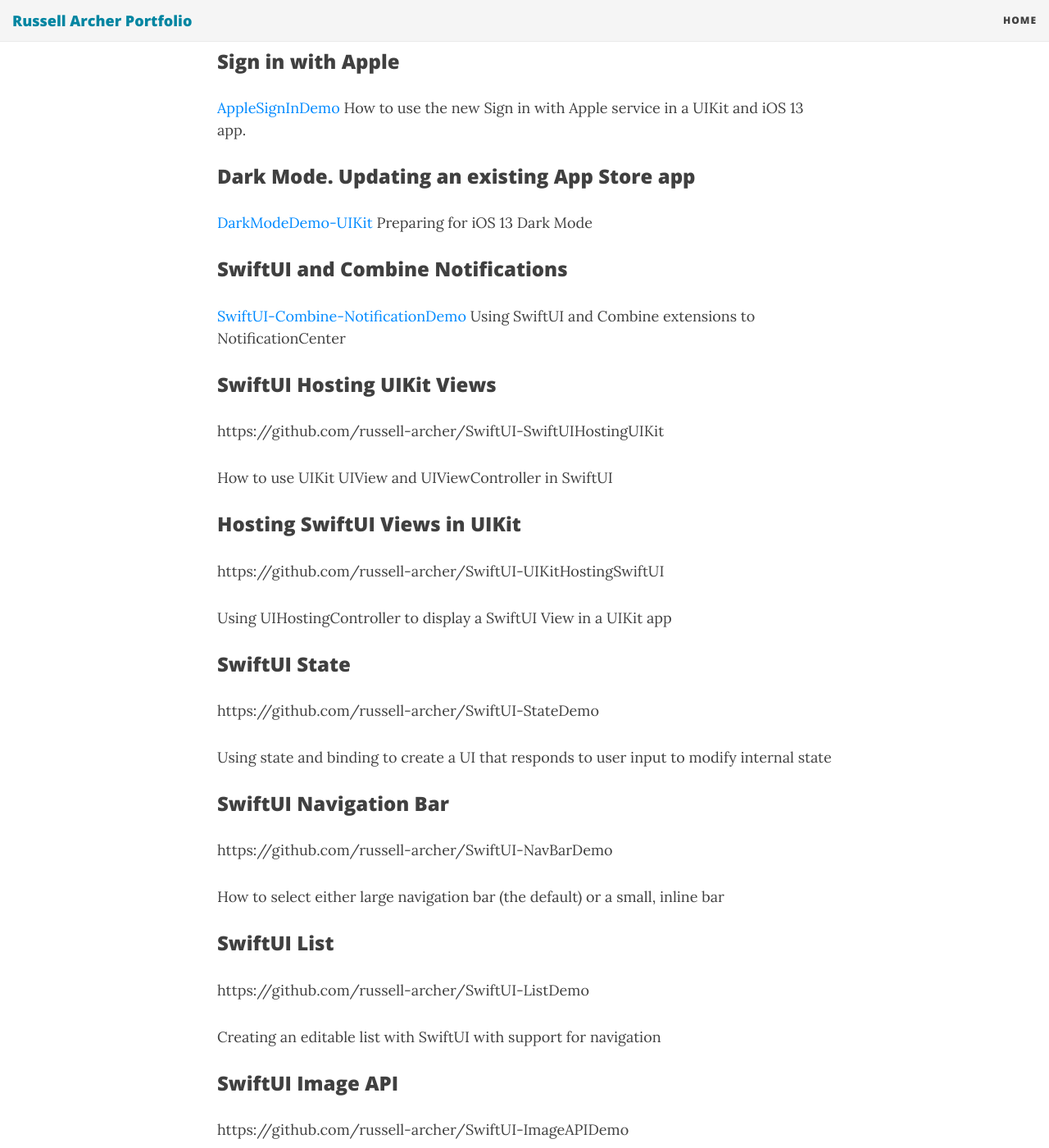
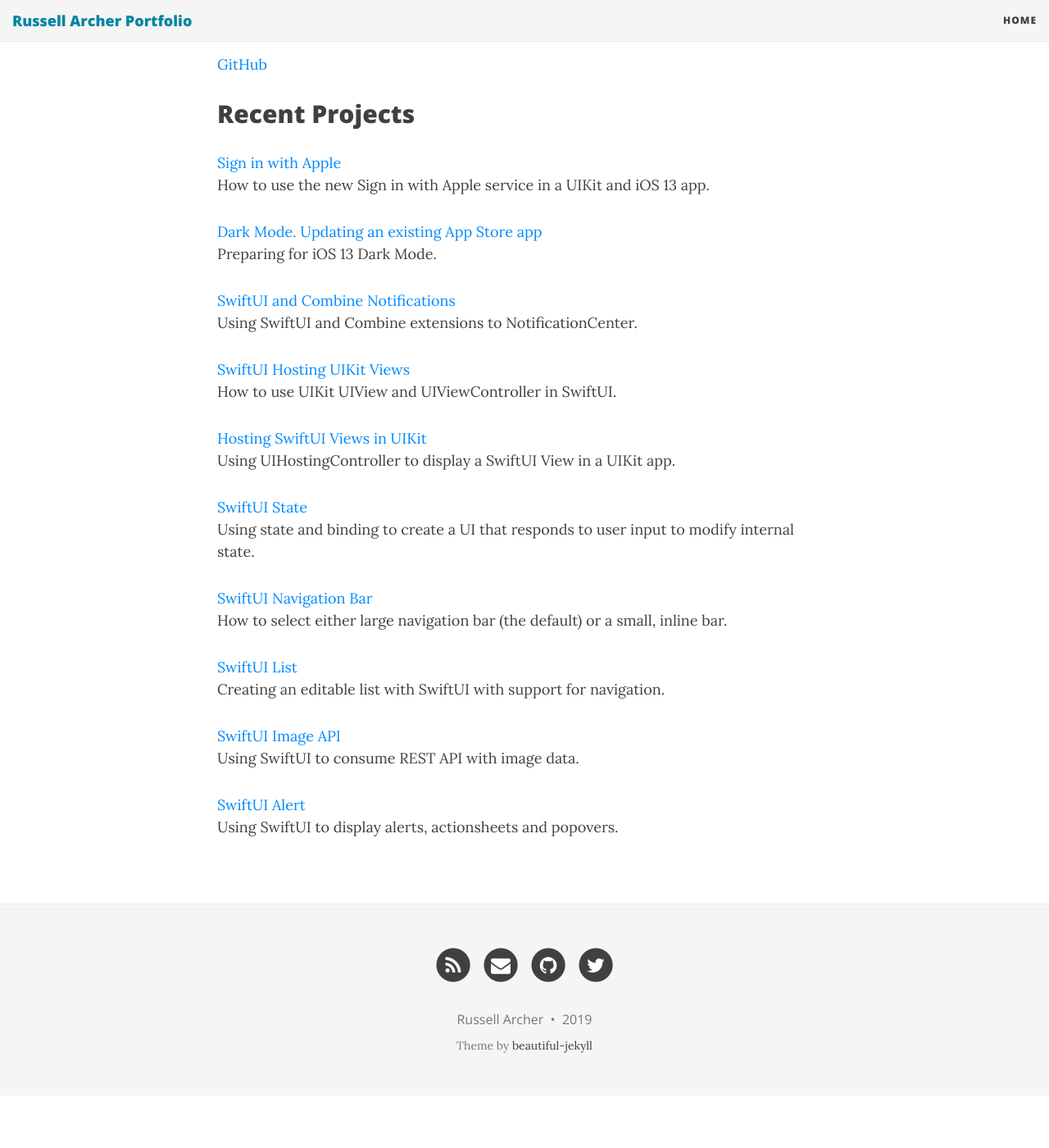
Before and after one commit to russell-archer/russell-archer.github.io, a Jekyll site: the page built from index.md, in a window 1280 px wide and 1400 px high, scrolled down 1347 px. Shown: the whole window at 82% size. Built offline with Jekyll 4.4.1, drawn with Linux system fonts in a browser that asks for light colours; nearby versions of some CDN libraries; after the commit the page ends 2683 px from its top, so only the background shows below that; some of the changed text lies outside the part shown.

Commit message:
Update index.md

```diff
--- a/index.md
+++ b/index.md
@@ -20,54 +20,36 @@
 ## Recent App Store Projects
 TODO
 
+### All Repositories
+[GitHub](https://github.com/russell-archer?tab=repositories)<br/>
+
 ## Recent Projects
-
-### Sign in with Apple
-[AppleSignInDemo](https://github.com/russell-archer/AppleSignInDemo)
+[Sign in with Apple](https://github.com/russell-archer/AppleSignInDemo)<br/>
 How to use the new Sign in with Apple service in a UIKit and iOS 13 app.
 
-### Dark Mode. Updating an existing App Store app
-[DarkModeDemo-UIKit](https://github.com/russell-archer/DarkModeDemo-UIKit)
-Preparing for iOS 13 Dark Mode
+[Dark Mode. Updating an existing App Store app](https://github.com/russell-archer/DarkModeDemo-UIKit)<br/>
+Preparing for iOS 13 Dark Mode.
 
-### SwiftUI and Combine Notifications
-[SwiftUI-Combine-NotificationDemo](https://github.com/russell-archer/SwiftUI-Combine-NotificationDemo)
-Using SwiftUI and Combine extensions to NotificationCenter
+[SwiftUI and Combine Notifications](https://github.com/russell-archer/SwiftUI-Combine-NotificationDemo)<br/>
+Using SwiftUI and Combine extensions to NotificationCenter.
 
-### SwiftUI Hosting UIKit Views
-https://github.com/russell-archer/SwiftUI-SwiftUIHostingUIKit
+[SwiftUI Hosting UIKit Views](https://github.com/russell-archer/SwiftUI-SwiftUIHostingUIKit)<br/>
+How to use UIKit UIView and UIViewController in SwiftUI.
 
-How to use UIKit UIView and UIViewController in SwiftUI
+[Hosting SwiftUI Views in UIKit](https://github.com/russell-archer/SwiftUI-UIKitHostingSwiftUI)<br/>
+Using UIHostingController to display a SwiftUI View in a UIKit app.
 
-### Hosting SwiftUI Views in UIKit
-https://github.com/russell-archer/SwiftUI-UIKitHostingSwiftUI
+[SwiftUI State](https://github.com/russell-archer/SwiftUI-StateDemo)<br/>
+Using state and binding to create a UI that responds to user input to modify internal state.
 
-Using UIHostingController to display a SwiftUI View in a UIKit app
+[SwiftUI Navigation Bar](https://github.com/russell-archer/SwiftUI-NavBarDemo)<br/>
+How to select either large navigation bar (the default) or a small, inline bar.
 
-### SwiftUI State
-https://github.com/russell-archer/SwiftUI-StateDemo
+[SwiftUI List](https://github.com/russell-archer/SwiftUI-ListDemo)<br/>
+Creating an editable list with SwiftUI with support for navigation.
 
-Using state and binding to create a UI that responds to user input to modify internal state
+[SwiftUI Image API](https://github.com/russell-archer/SwiftUI-ImageAPIDemo)<br/>
+Using SwiftUI to consume REST API with image data.
 
-### SwiftUI Navigation Bar
-https://github.com/russell-archer/SwiftUI-NavBarDemo
-
-How to select either large navigation bar (the default) or a small, inline bar
-
-### SwiftUI List
-https://github.com/russell-archer/SwiftUI-ListDemo
-
-Creating an editable list with SwiftUI with support for navigation
-
-### SwiftUI Image API
-https://github.com/russell-archer/SwiftUI-ImageAPIDemo
-
-Using SwiftUI to consume REST API with image data
-
-### SwiftUI Alert
-https://github.com/russell-archer/SwiftUI-AlertDemo
-
-Using SwiftUI to display alerts, actionsheets and popovers
-
-### All Repositories
-https://github.com/russell-archer?tab=repositories
+[SwiftUI Alert](https://github.com/russell-archer/SwiftUI-AlertDemo)<br/>
+Using SwiftUI to display alerts, actionsheets and popovers.
```
